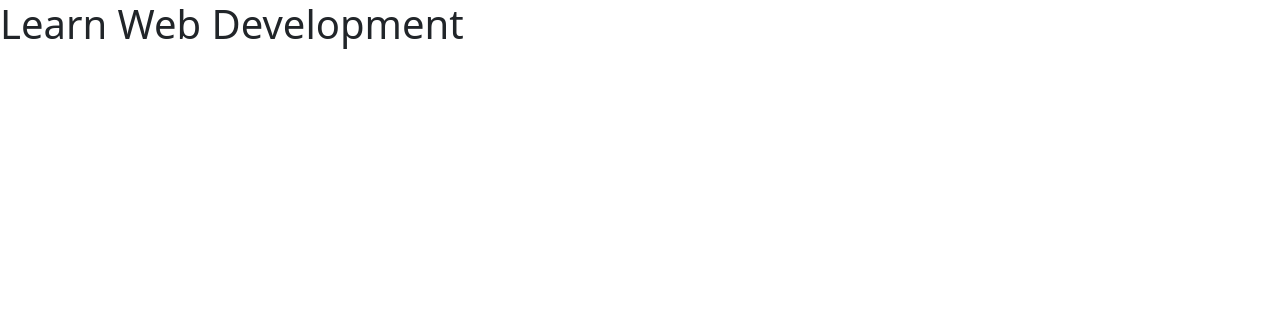
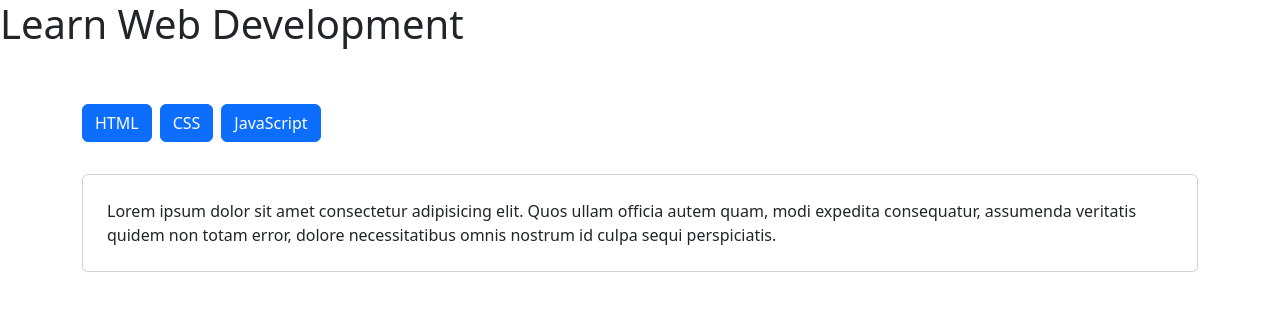
Before and after one commit to LindaTancini/react-use-state, a React (Vite) app: page / in a window 1280 px wide. Shown: the top 310 px of the page. Built offline with nearby package versions, Linux system fonts and the light colour scheme.

Commit message:
feat: import main

```diff
--- a/src/App.jsx
+++ b/src/App.jsx
@@ -1,10 +1,12 @@
 // IMPORTO I COMPONENTI
 import Header from "./components/Header";
+import Main from "./components/Main";
 
 function App() {
   return (
     <>
       <Header />
+      <Main />
     </>
   );
 }
```
